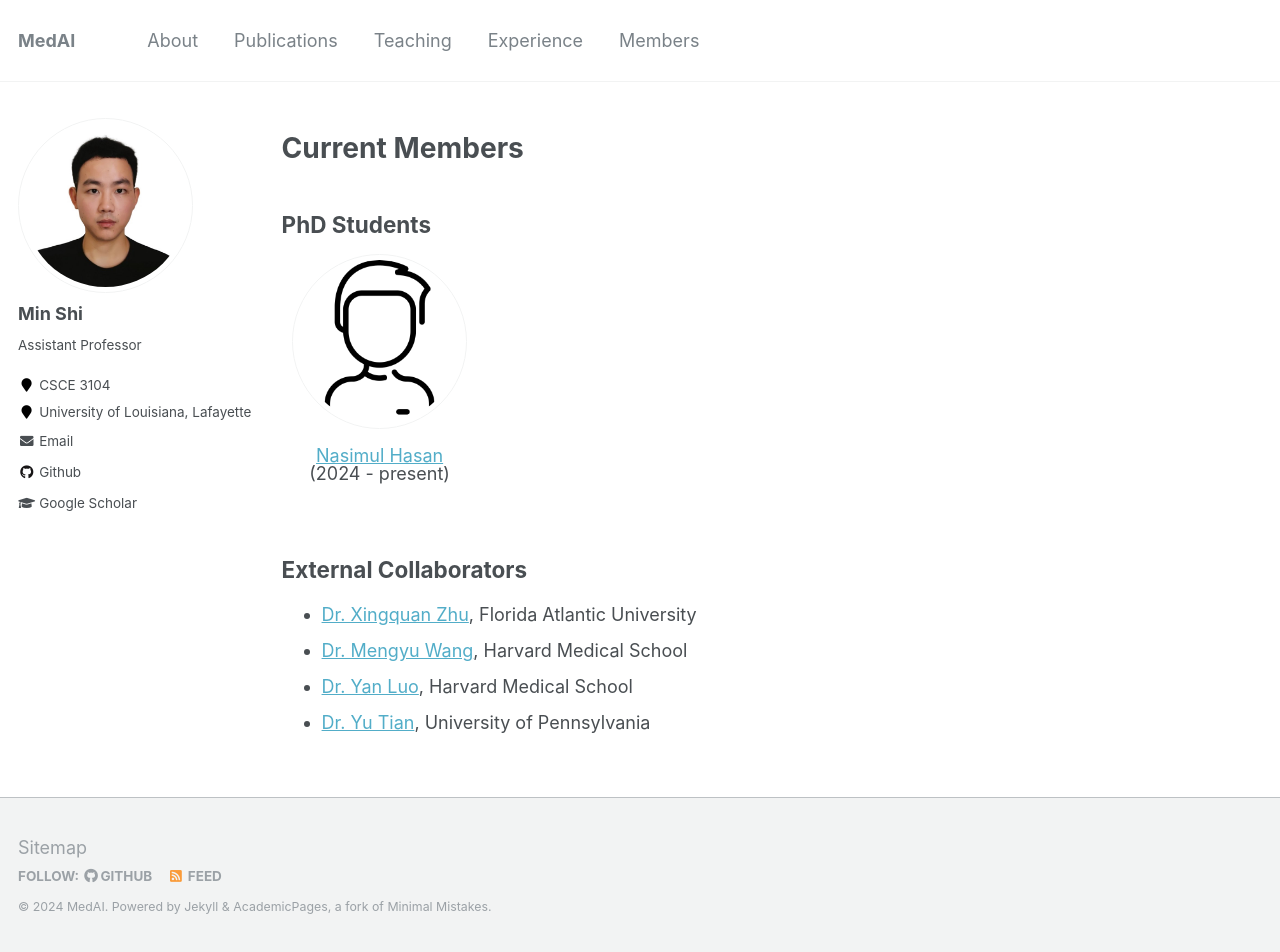
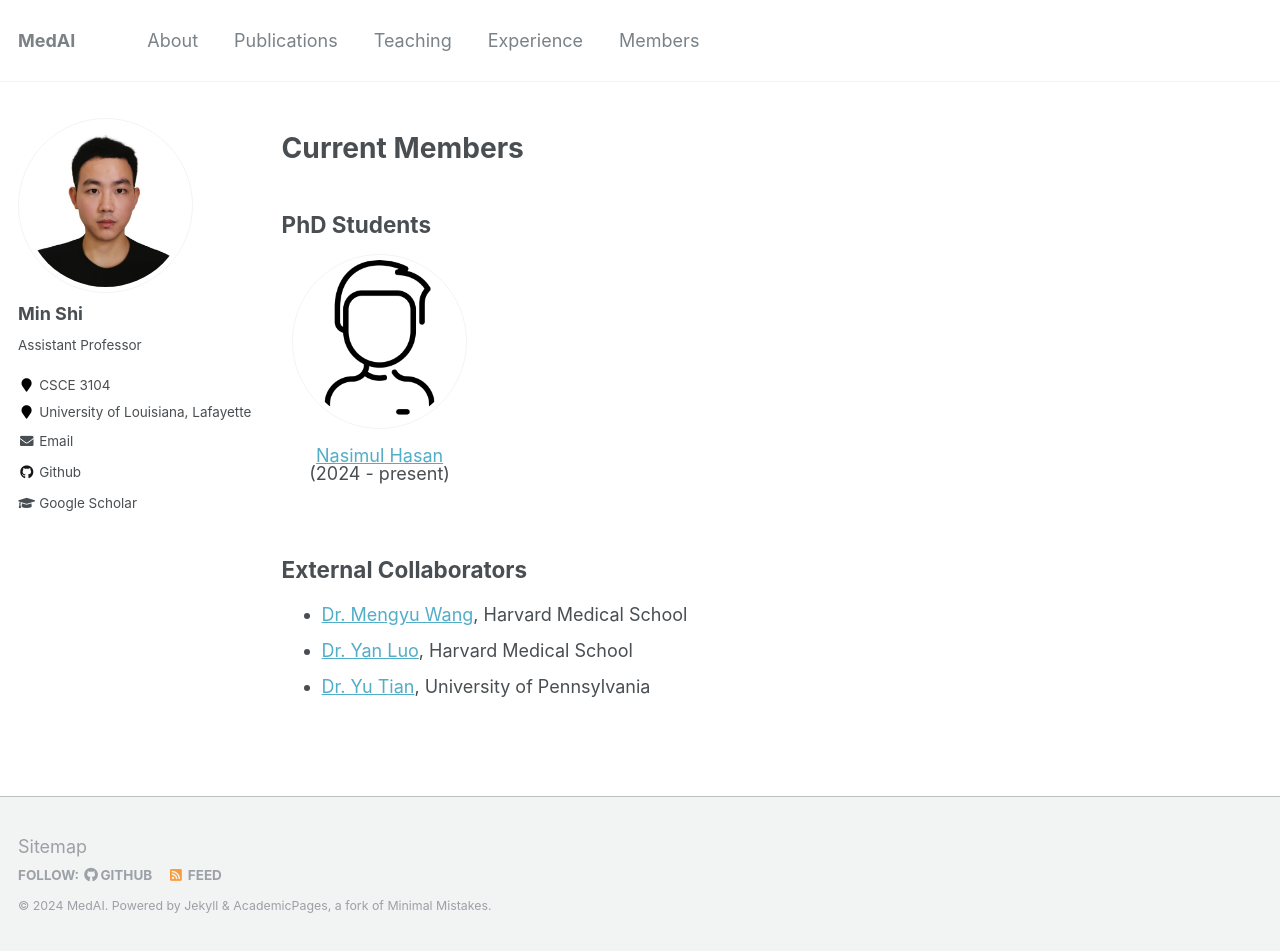
Before and after one commit to shiminxst/shiminxst.github.io, a Jekyll site: the page built from _pages/lab.md, in a window 1280 px wide and 952 px high. Built offline with Jekyll 4.4.1, drawn with Linux system fonts in a browser that asks for light colours.

Commit message:
Update lab.md

```diff
--- a/_pages/lab.md
+++ b/_pages/lab.md
@@ -26,7 +26,6 @@ Current Members
 </div>
 
 ## External Collaborators
-- <a href="https://www.cse.fau.edu/~xqzhu/index.html">Dr. Xingquan Zhu</a>, Florida Atlantic University
 - <a href="https://ophai.hms.harvard.edu/team/dr-wang/">Dr. Mengyu Wang</a>, Harvard Medical School
 - <a href="https://luoyan407.github.io/">Dr. Yan Luo</a>, Harvard Medical School
 - <a href="https://yutianyt.com/">Dr. Yu Tian</a>, University of Pennsylvania
```
